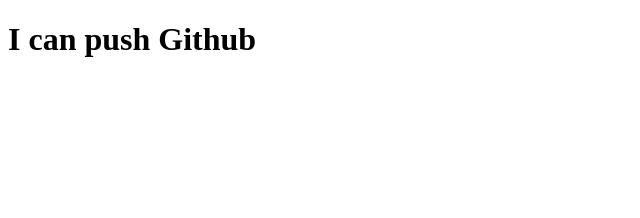
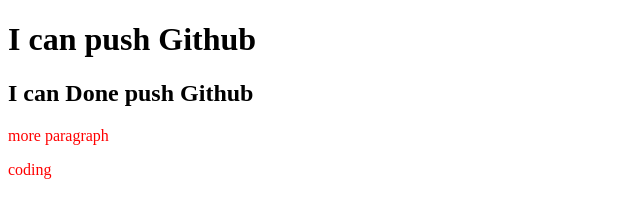
Before and after one commit to Asalam9/my-second-repository, a plain HTML site: page index.html in a window 1280 px wide. Shown: the whole page, without its empty margins (0-640 px from the left). Drawn offline with Linux system fonts and the light colour scheme.

Commit message:
styles added

```diff
--- a/index.html
+++ b/index.html
@@ -5,7 +5,11 @@
     <meta name="viewport" content="width=device-width, initial-scale=1.0">
     <title>My Second Github Repository </title>
 </head>
+<link rel="stylesheet" href="style.css">
 <body>
    <h1>I can push Github</h1>
+   <h2>I can Done push Github</h2>
+   <p>more paragraph</p>
+   <p>coding</p>
 </body>
 </html>
--- /dev/null
+++ b/style.css
@@ -0,0 +1,3 @@
+p{
+    color: red;
+}
```
